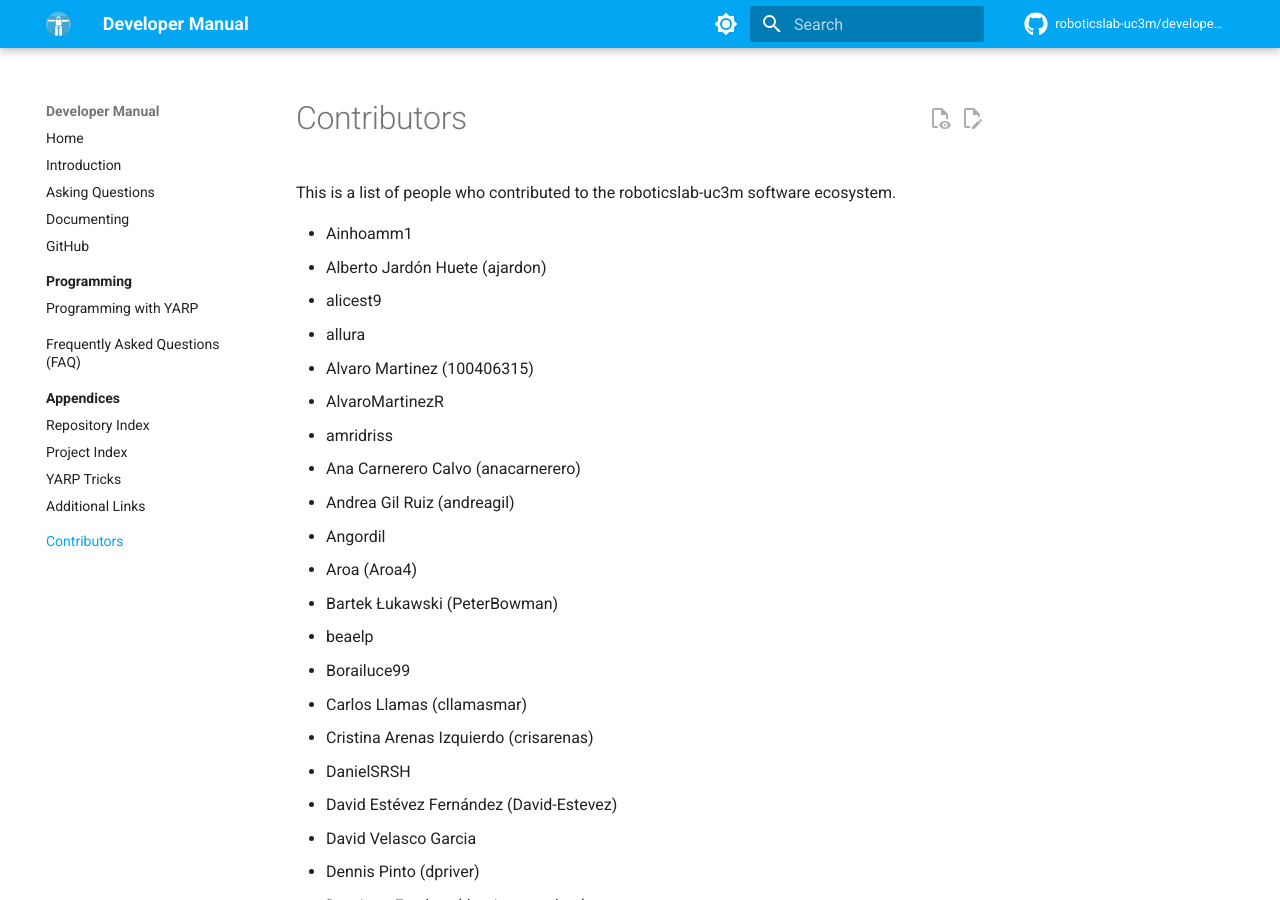
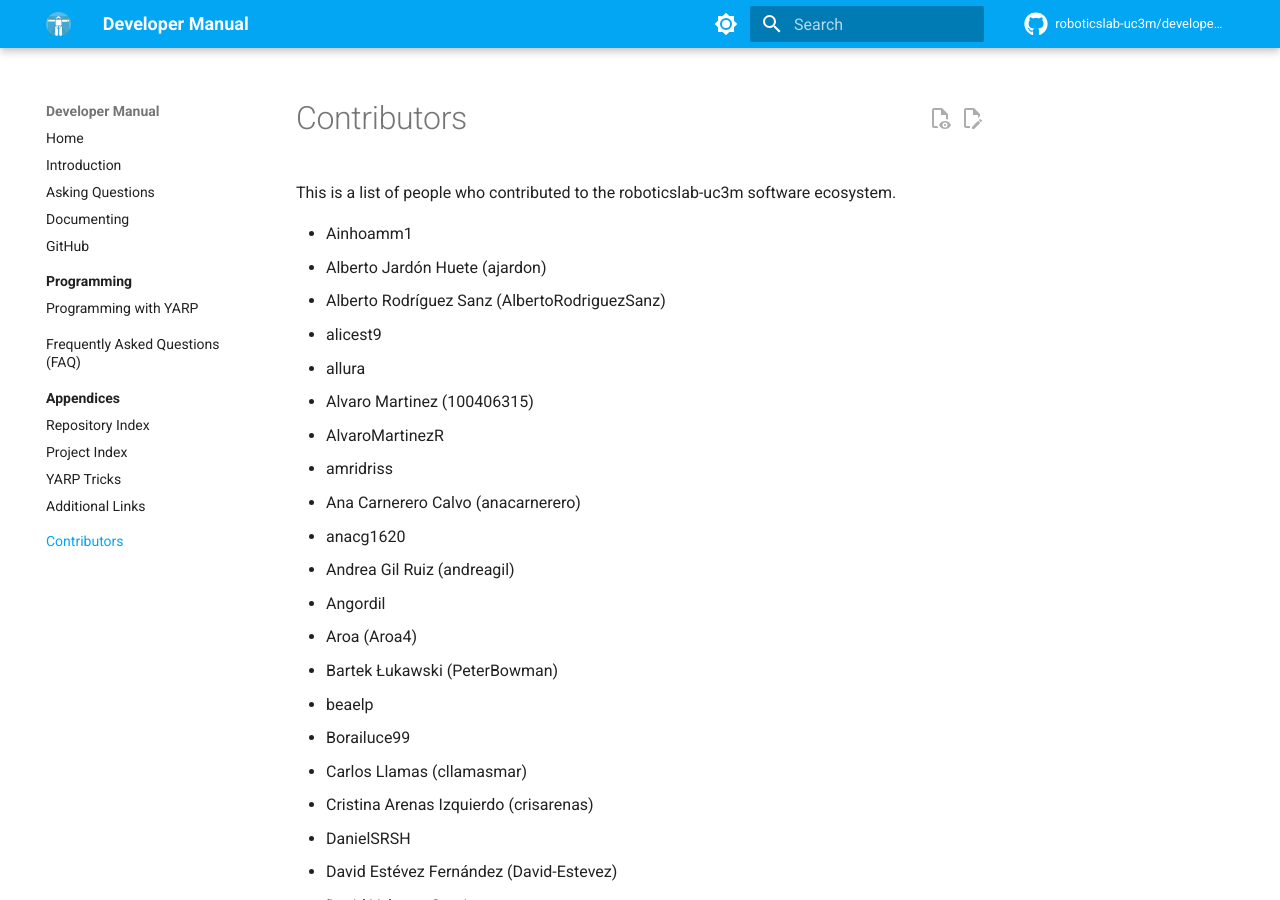
Before and after one commit to roboticslab-uc3m/developer-manual, an MkDocs documentation site: the page built from docs/contributors.md, in a window 1280 px wide and 900 px high. Built offline with MkDocs 1.6.1 and Material for MkDocs 9.7.7, drawn with Linux system fonts in a browser that asks for light colours; comment, search, counter and statistics services are not loaded.

Commit message:
Update contributors

```diff
--- a/docs/contributors.md
+++ b/docs/contributors.md
@@ -4,12 +4,14 @@ This is a list of people who contributed to the roboticslab-uc3m software ecosys
 
 - Ainhoamm1
 - Alberto Jardón Huete (ajardon)
+- Alberto Rodríguez Sanz (AlbertoRodriguezSanz)
 - alicest9
 - allura
 - Alvaro Martinez (100406315)
 - AlvaroMartinezR
 - amridriss
 - Ana Carnerero Calvo (anacarnerero)
+- anacg1620
 - Andrea Gil Ruiz (andreagil)
 - Angordil
 - Aroa (Aroa4)
```
Also changed, not shown: other parts of docs/contributors.md (+1 -0 lines).
